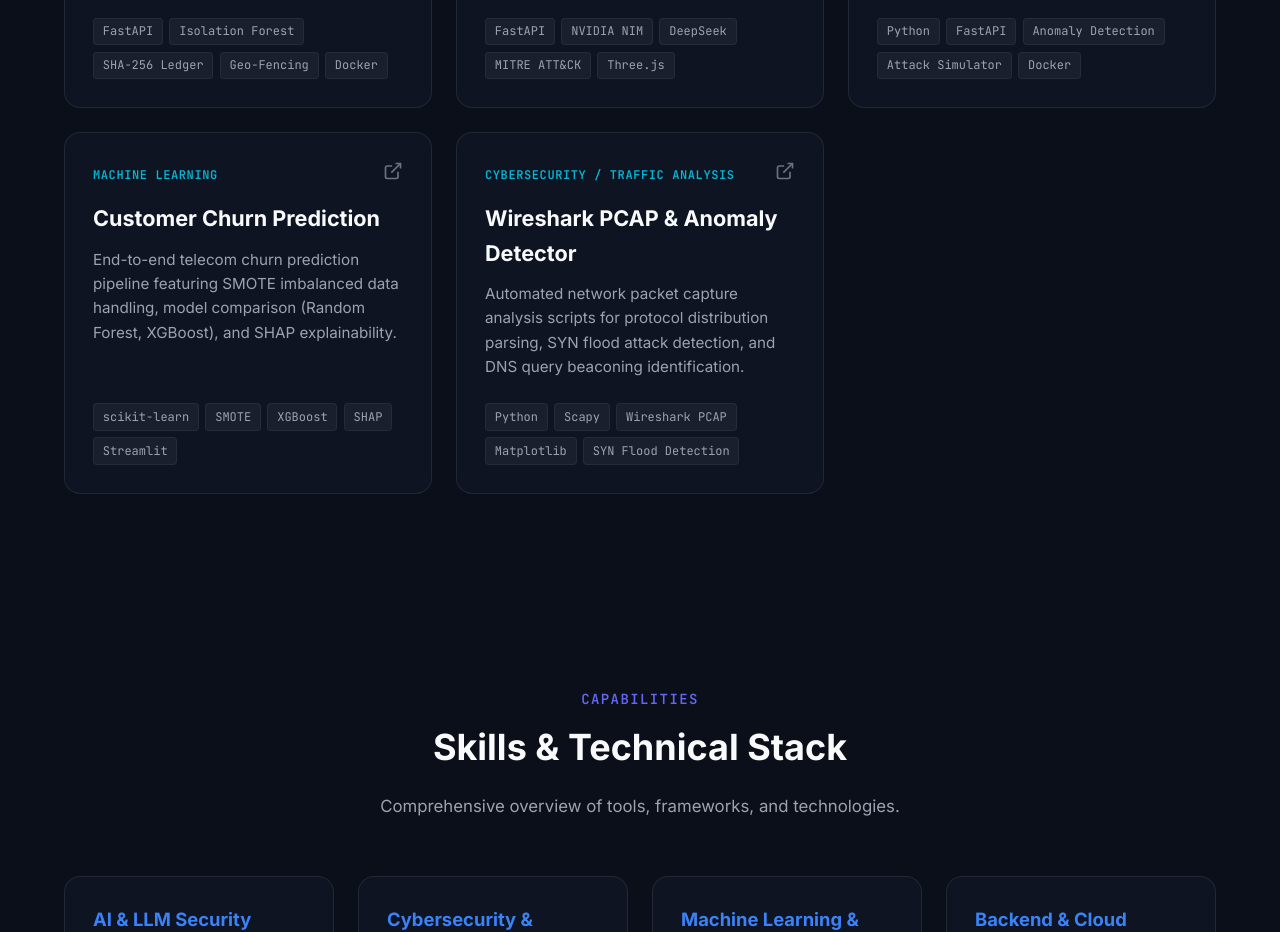
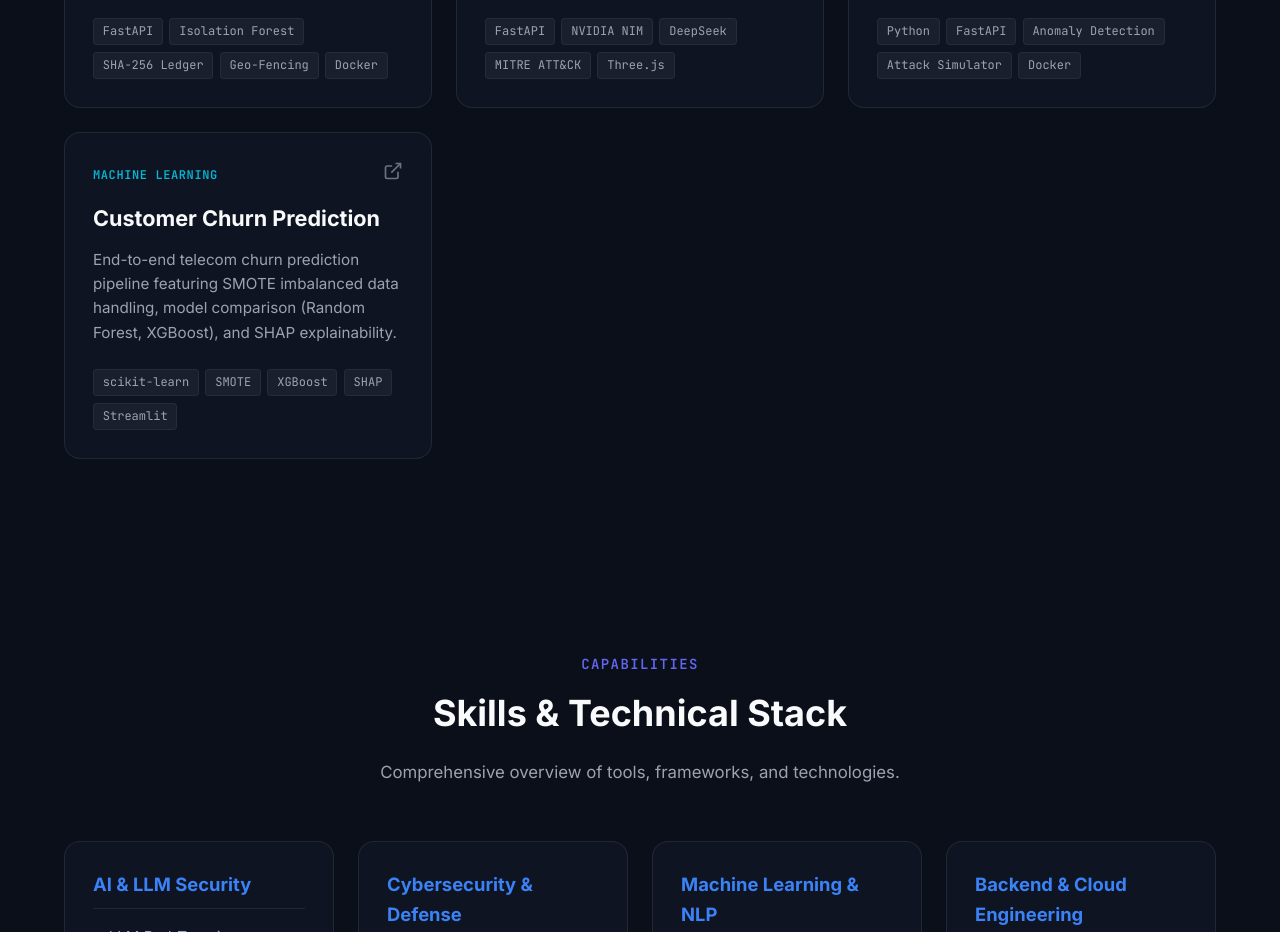
Before and after one commit to Aikagra-rgb/Aikagra-Gupta, a website: page index.html in a window 1280 px wide. Shown: the part 3460-4392 px from the top of the page. Drawn offline with Linux system fonts and the light colour scheme.

Commit message:
Curate portfolio to feature exact 7 selected projects in index.html

```diff
--- a/index.html
+++ b/index.html
@@ -318,25 +318,6 @@
                         <span>Streamlit</span>
                     </div>
                 </article>
-
-                <!-- Wireshark Packet Analysis -->
-                <article class="project-card" data-category="cybersecurity">
-                    <div class="project-header">
-                        <div class="project-type">Cybersecurity / Traffic Analysis</div>
-                        <a href="https://github.com/Aikagra-rgb/Wireshark_PacketCapture" target="_blank" rel="noopener" class="project-link-icon" title="View Source">
-                            <svg width="20" height="20" viewBox="0 0 24 24" fill="none" stroke="currentColor" stroke-width="2"><path d="M18 13v6a2 2 0 0 1-2 2H5a2 2 0 0 1-2-2V8a2 2 0 0 1 2-2h6"></path><polyline points="15 3 21 3 21 9"></polyline><line x1="10" y1="14" x2="21" y2="3"></line></svg>
-                        </a>
-                    </div>
-                    <h3>Wireshark PCAP & Anomaly Detector</h3>
-                    <p>Automated network packet capture analysis scripts for protocol distribution parsing, SYN flood attack detection, and DNS query beaconing identification.</p>
-                    <div class="project-tags">
-                        <span>Python</span>
-                        <span>Scapy</span>
-                        <span>Wireshark PCAP</span>
-                        <span>Matplotlib</span>
-                        <span>SYN Flood Detection</span>
-                    </div>
-                </article>
             </div>
         </div>
     </section>
```
